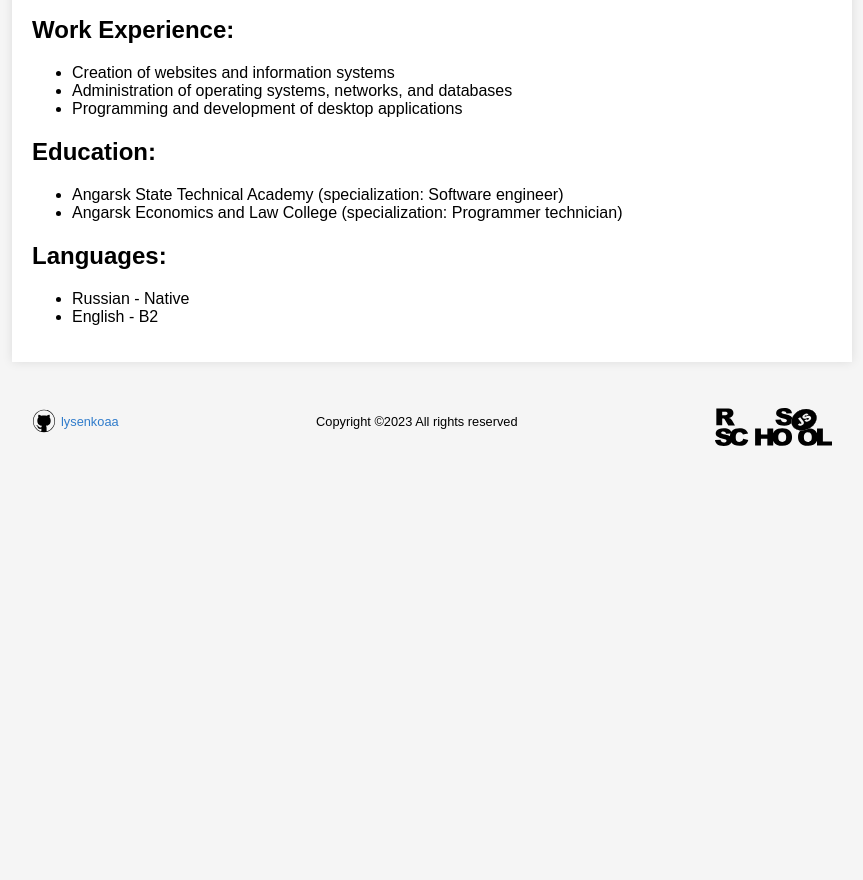
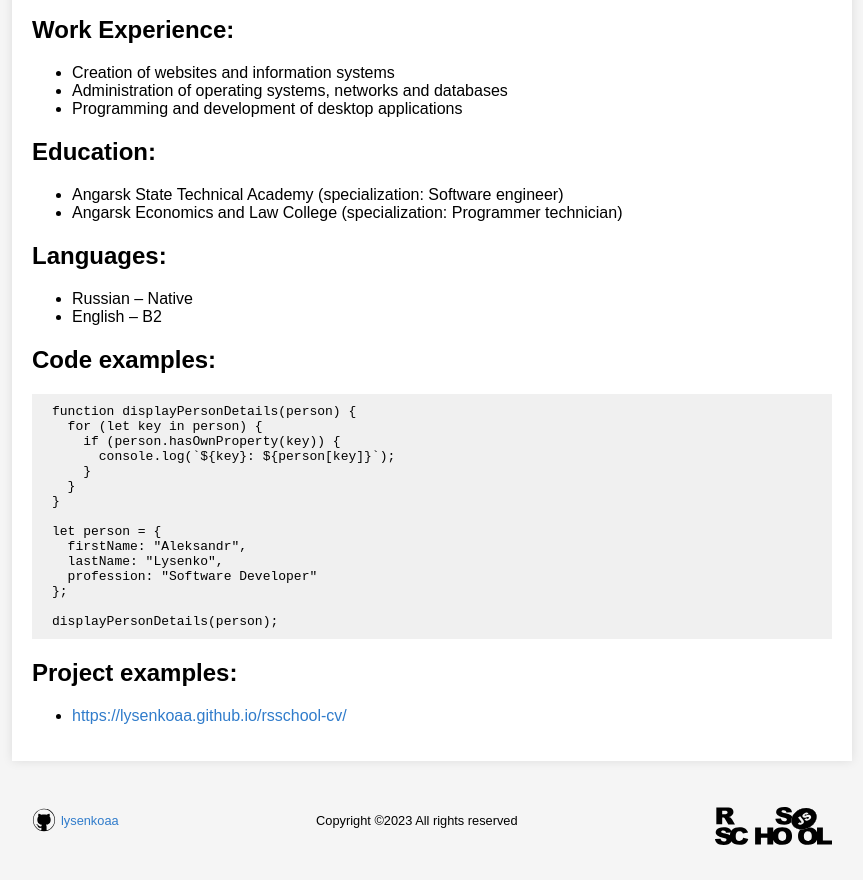
Before and after one commit to lysenkoaa/rsschool-cv, a plain HTML site: page index.html in a window 1280 px wide. Shown: the part 604-1484 px from the top of the page, without its empty margins (208-1071 px from the left). Before the commit the page ends 1085 px from the top, so only its background shows below. Drawn offline with Linux system fonts and the light colour scheme.

Commit message:
feat: add code and project examples

```diff
--- a/index.html
+++ b/index.html
@@ -17,6 +17,8 @@
 			<li><a href="#experience">Work Experience</a></li>
 			<li><a href="#education">Education</a></li>
 			<li><a href="#languages">Languages</a></li>
+			<li><a href="#code-examples">Code</a></li>
+			<li><a href="#project-examples">Projects</a></li>
 		</ul>
 	</nav>
 
@@ -50,7 +52,7 @@
 			<h2>Work Experience:</h2>
 			<ul>
 				<li>Creation of websites and information systems</li>
-				<li>Administration of operating systems, networks, and databases</li>
+				<li>Administration of operating systems, networks and databases</li>
 				<li>Programming and development of desktop applications</li>
 			</ul>
 		</section>
@@ -66,8 +68,34 @@
 		<section id="languages">
 			<h2>Languages:</h2>
 			<ul>
-				<li>Russian - Native</li>
-				<li>English - B2</li>
+				<li>Russian – Native</li>
+				<li>English – B2</li>
+			</ul>
+		</section>
+
+		<section id="code-examples">
+			<h2>Code examples:</h2>
+			<pre><code>function displayPersonDetails(person) {
+  for (let key in person) {
+    if (person.hasOwnProperty(key)) {
+      console.log(`${key}: ${person[key]}`);
+    }
+  }
+}
+
+let person = {
+  firstName: "Aleksandr",
+  lastName: "Lysenko",
+  profession: "Software Developer"
+};
+
+displayPersonDetails(person);</code></pre>
+		</section>
+
+		<section id="project-examples">
+			<h2>Project examples:</h2>
+			<ul>
+				<li><a href="https://lysenkoaa.github.io/rsschool-cv/">https://lysenkoaa.github.io/rsschool-cv/</a></li>
 			</ul>
 		</section>
 	</main>
--- a/style.css
+++ b/style.css
@@ -61,6 +61,11 @@ a:hover {
 	text-decoration: underline;
 }
 
+#code-examples pre {
+	background-color: #f0f0f0;
+	padding: 10px 20px;
+}
+
 footer {
 	margin: 35px 0;
 	text-align: center;
```
